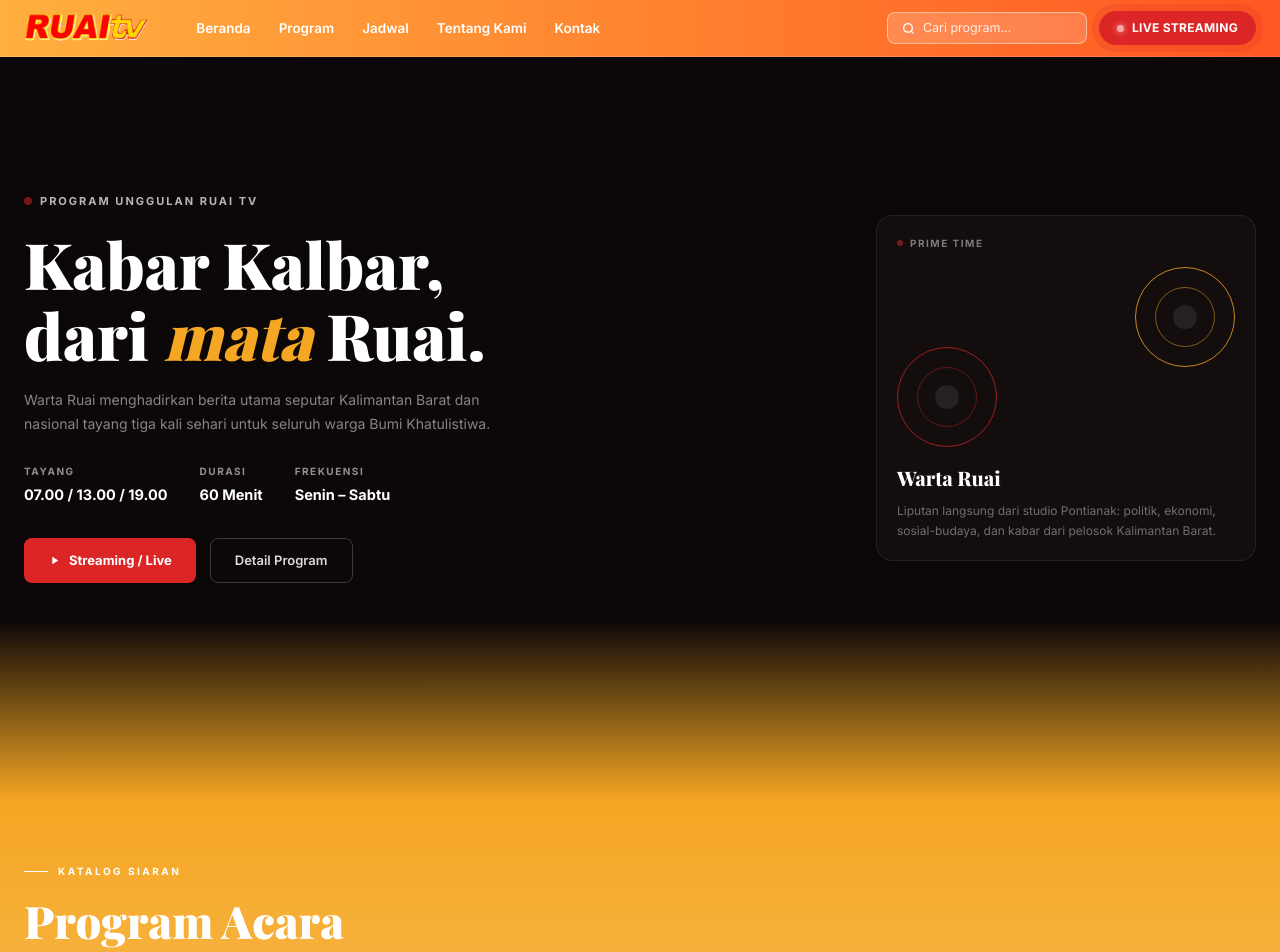
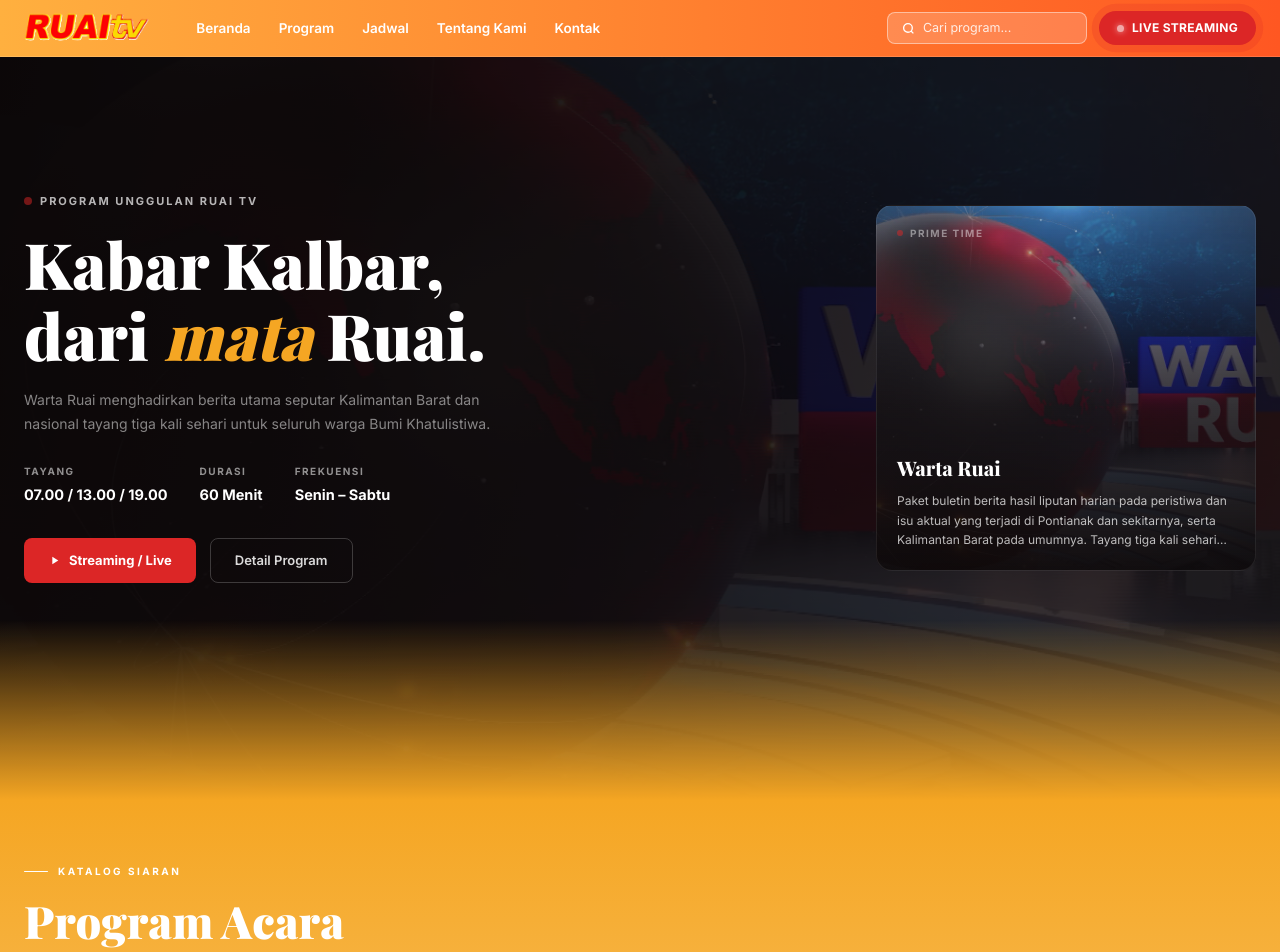
Before and after one commit to Nehemia17/homepage-ruai-tv, a PHP site: page / in a window 1280 px wide. Shown: the top 952 px of the page. Run offline with PHP 8.4, Linux system fonts and the light colour scheme; some libraries are stand-ins or nearby versions; some web fonts are replaced.

Commit message:
feat(frontend): hero mengikuti banner program unggulan
- Program unggulan = urutan teratas katalog (aktif, paling sering tayang sepekan)
- Banner dipakai sebagai latar hero dan kartu Prime Time; judul/deskripsi kartu
  serta tombol "Detail Program" ikut program tsb (tidak lagi tertulis permanen)
- Gambar dipasang hanya setelah berhasil dimuat; tanpa banner hero tetap polos

Co-Authored-By: Claude Sonnet 5.5 <noreply@anthropic.com>

```diff
--- a/assets/css/style.css
+++ b/assets/css/style.css
@@ -286,7 +286,11 @@ body {
   background: var(--hero-image, none) center/cover no-repeat;
   opacity: 0.22;
   z-index: 0;
-}
+  transition: opacity 0.6s ease;
+}
+
+/* Setelah banner program unggulan termuat, latar hero sedikit lebih terlihat */
+#beranda.has-hero-image .hero-bg-img { opacity: 0.38; }
 
 /* Dark gradient overlay */
 .hero-bg-img::after {
@@ -514,7 +518,22 @@ h1.hero-title em {
   font-size: 12px;
   color: rgba(255,255,255,0.4);
   line-height: 1.65;
-}
+  display: -webkit-box;
+  -webkit-line-clamp: 3;
+  line-clamp: 3;
+  -webkit-box-orient: vertical;
+  overflow: hidden;
+}
+
+/* Kartu Prime Time memakai banner program unggulan sebagai latar bila tersedia */
+#beranda.has-hero-image .hero-primetime-card {
+  background:
+    linear-gradient(to top, rgba(12,8,9,0.96) 0%, rgba(12,8,9,0.72) 45%, rgba(12,8,9,0.12) 100%),
+    var(--hero-image) center/cover no-repeat;
+}
+
+#beranda.has-hero-image .primetime-circles > * { display: none; }
+#beranda.has-hero-image .primetime-info-desc { color: rgba(255,255,255,0.72); }
 
 
 /* ════════════════════════════════════════════════════════════
--- a/assets/js/catalog.js
+++ b/assets/js/catalog.js
@@ -90,6 +90,36 @@
     if (byAirings) return byAirings;
     return Number(!!b?.thumbnail_url) - Number(!!a?.thumbnail_url);
   });
+
+  // ─── Hero: ikuti program unggulan ─────────────────────────
+  // Program unggulan = urutan teratas katalog (aktif & paling sering tayang sepekan).
+  // Banner-nya dipakai sebagai latar hero + kartu Prime Time; teksnya ikut programnya.
+  const applyFeaturedHero = (p) => {
+    window.RuaiFeaturedId = p.id;
+
+    const titleEl = document.getElementById('primetime-title');
+    const descEl  = document.getElementById('primetime-desc');
+    if (titleEl) titleEl.textContent = p.title;
+    if (descEl && p.description) descEl.textContent = p.description;
+
+    document.getElementById('hero-detail-btn')?.setAttribute('aria-label', `Lihat detail program ${p.title}`);
+    document.getElementById('hero-stream-btn')?.setAttribute('aria-label', `Streaming live ${p.title} di YouTube`);
+
+    if (!p.thumbnail_url) return; // tanpa banner: hero tetap polos
+
+    // Url absolut (var() di CSS memakai basis stylesheet, bukan halaman); dipasang hanya setelah gambar termuat
+    let src;
+    try { src = new URL(p.thumbnail_url, document.baseURI).href; } catch (e) { return; }
+    const probe = new Image();
+    probe.onload = () => {
+      document.documentElement.style.setProperty('--hero-image', `url(${JSON.stringify(src)})`);
+      document.getElementById('beranda')?.classList.add('has-hero-image');
+    };
+    probe.src = src;
+  };
+
+  const featuredProgram = programs.find(isAktif);
+  if (featuredProgram) applyFeaturedHero(featuredProgram);
 
   // ─── Render cards ─────────────────────────────────────────
   const grid = document.getElementById('programs-grid');
--- a/assets/js/main.js
+++ b/assets/js/main.js
@@ -84,10 +84,10 @@ document.addEventListener('DOMContentLoaded', async () => {
     }
   });
 
-  // ─── 5. Hero detail button → buka modal Warta Ruai ───────
+  // ─── 5. Hero detail button → buka modal program unggulan ──
   document.getElementById('hero-detail-btn')?.addEventListener('click', () => {
     if (typeof window.openProgramModal === 'function') {
-      window.openProgramModal('warta-ruai');
+      window.openProgramModal(window.RuaiFeaturedId || 'warta-ruai');
     }
   });
 
--- a/index.html
+++ b/index.html
@@ -143,8 +143,8 @@
         </div>
       </div>
 
-      <div class="primetime-info-title">Warta Ruai</div>
-      <div class="primetime-info-desc">
+      <div class="primetime-info-title" id="primetime-title">Warta Ruai</div>
+      <div class="primetime-info-desc" id="primetime-desc">
         Liputan langsung dari studio Pontianak: politik, ekonomi,<br />
         sosial-budaya, dan kabar dari pelosok Kalimantan Barat.
       </div>
```
